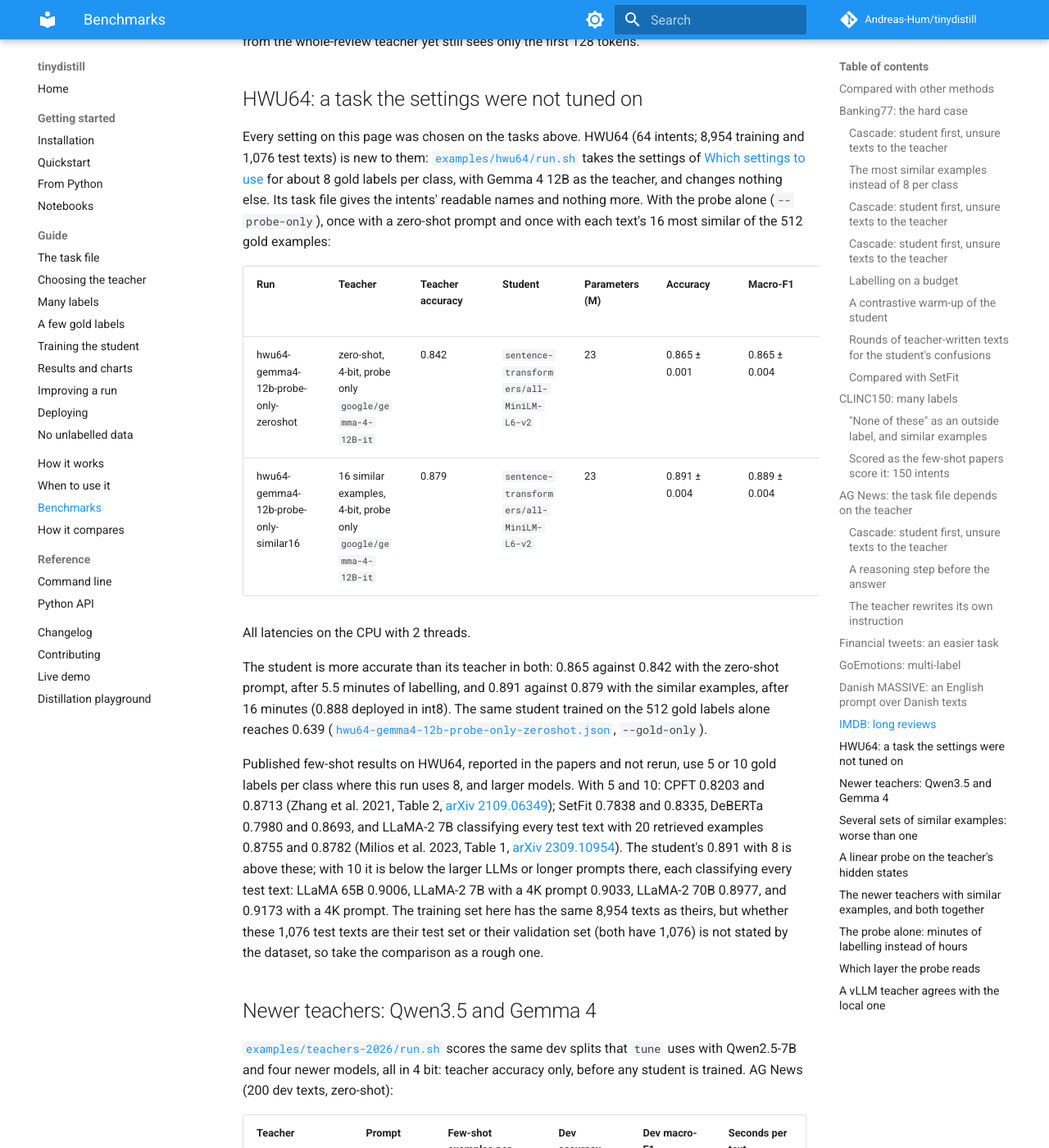
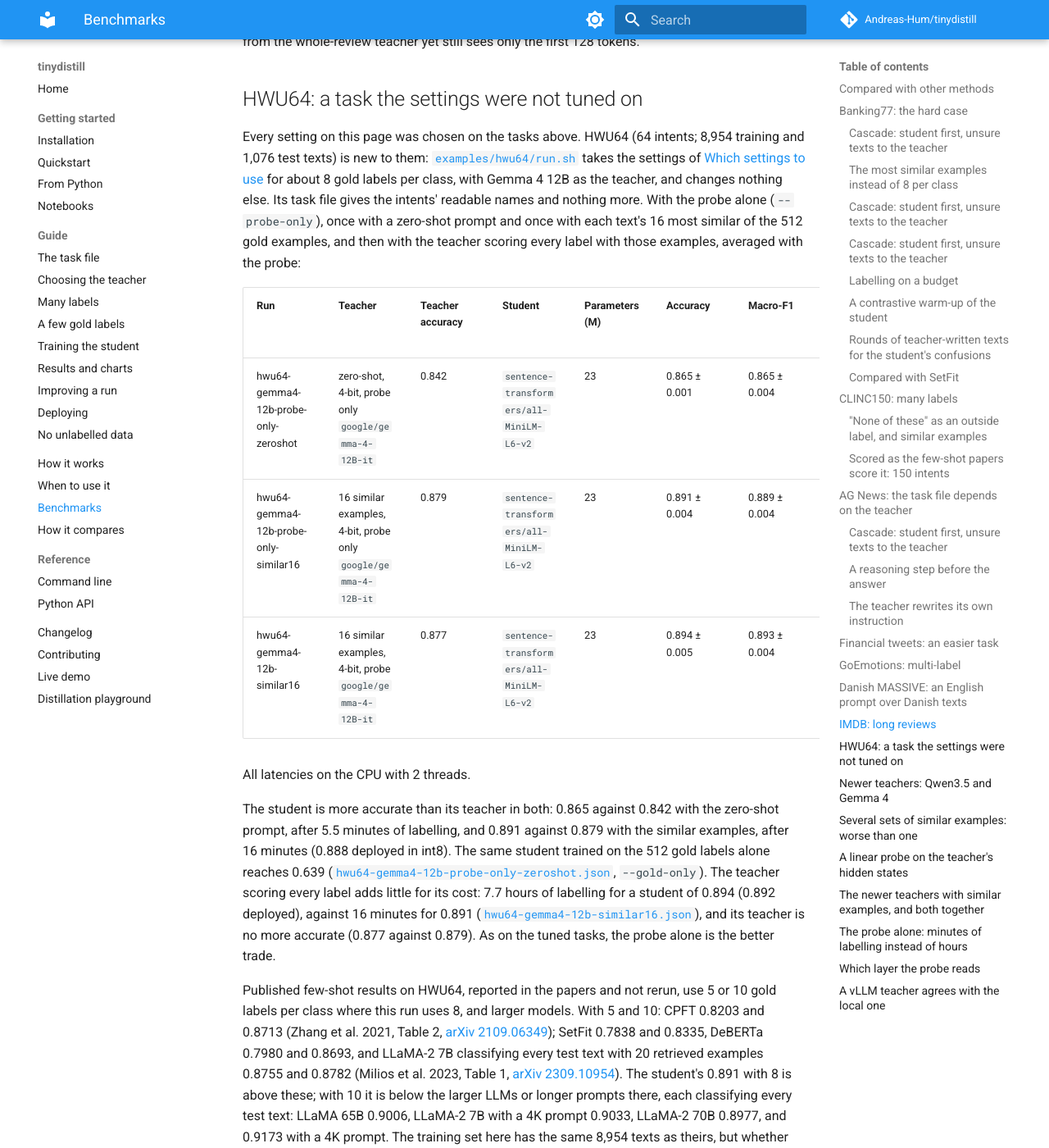
Before and after one commit to Andreas-Hum/tinydistill, an MkDocs documentation site: the page built from docs/results.md, in a window 1280 px wide and 1400 px high, scrolled down 23791 px. Shown: the whole window at 82% size. Built offline with MkDocs 1.6.1 and Material for MkDocs 9.7.7, drawn with Linux system fonts in a browser that asks for light colours; comment, search, counter and statistics services are not loaded.

Commit message:
results : HWU64 with the teacher scoring every label, 7.7 hours for 0.003

```diff
--- a/RESULTS.md
+++ b/RESULTS.md
@@ -601,13 +601,15 @@ texts) is new to them: [`examples/hwu64/run.sh`](https://github.com/Andreas-Hum/
 takes the settings of [Which settings to use](https://andreas-hum.github.io/tinydistill/when-to-use/#which-settings-to-use)
 for about 8 gold labels per class, with Gemma 4 12B as the teacher, and changes nothing else. Its task file
 gives the intents' readable names and nothing more. With the probe alone (`--probe-only`), once with a zero-shot
-prompt and once with each text's 16 most similar of the 512 gold examples:
+prompt and once with each text's 16 most similar of the 512 gold examples, and then with the teacher scoring
+every label with those examples, averaged with the probe:
 
 <!-- results: hwu64/summary.md -->
 | Run | Teacher | Teacher accuracy | Student | Parameters (M) | Accuracy | Macro-F1 | Agreement with teacher | Deployed as | Latency, batch 1 (ms) | Latency, batch 32 (ms) | Size (MB) |
 |---|---|---|---|---|---|---|---|---|---|---|---|
 | hwu64-gemma4-12b-probe-only-zeroshot | zero-shot, 4-bit, probe only `google/gemma-4-12B-it` | 0.842 | `sentence-transformers/all-MiniLM-L6-v2` | 23 | 0.865 ± 0.001 | 0.865 ± 0.004 | 0.880 ± 0.003 | ONNX int8 | 1.1 | 30.9 | 23 |
 | hwu64-gemma4-12b-probe-only-similar16 | 16 similar examples, 4-bit, probe only `google/gemma-4-12B-it` | 0.879 | `sentence-transformers/all-MiniLM-L6-v2` | 23 | 0.891 ± 0.004 | 0.889 ± 0.004 | 0.897 ± 0.004 | ONNX int8 | 1.5 | 30.3 | 23 |
+| hwu64-gemma4-12b-similar16 | 16 similar examples, 4-bit, probe `google/gemma-4-12B-it` | 0.877 | `sentence-transformers/all-MiniLM-L6-v2` | 23 | 0.894 ± 0.005 | 0.893 ± 0.004 | 0.893 ± 0.003 | ONNX int8 | 0.8 | 21.7 | 23 |
 
 All latencies on the CPU with 2 threads.
 <!-- /results -->
@@ -616,7 +618,11 @@ The student is more accurate than its teacher in both: 0.865 against 0.842 with
 5.5 minutes of labelling, and 0.891 against 0.879 with the similar examples, after 16 minutes (0.888 deployed
 in int8). The same student trained on the 512 gold labels alone reaches 0.639
 ([`hwu64-gemma4-12b-probe-only-zeroshot.json`](https://github.com/Andreas-Hum/tinydistill/blob/main/examples/hwu64/hwu64-gemma4-12b-probe-only-zeroshot.json),
-`--gold-only`).
+`--gold-only`). The teacher scoring every label adds little for its cost: 7.7 hours of labelling for a
+student of 0.894 (0.892 deployed), against 16 minutes for 0.891
+([`hwu64-gemma4-12b-similar16.json`](https://github.com/Andreas-Hum/tinydistill/blob/main/examples/hwu64/hwu64-gemma4-12b-similar16.json)),
+and its teacher is no more accurate (0.877 against 0.879). As on the tuned tasks, the probe alone is the
+better trade.
 
 Published few-shot results on HWU64, reported in the papers and not rerun, use 5 or 10 gold labels per class
 where this run uses 8, and larger models. With 5 and 10: CPFT 0.8203 and 0.8713 (Zhang et al. 2021, Table 2,
```
Also changed, not shown: CHANGELOG.md (+2 -1 lines), examples/hwu64/hwu64-gemma4-12b-similar16.md (added, +22 -0 lines), examples/hwu64/summary.md (+1 -0 lines), 1 other file.
